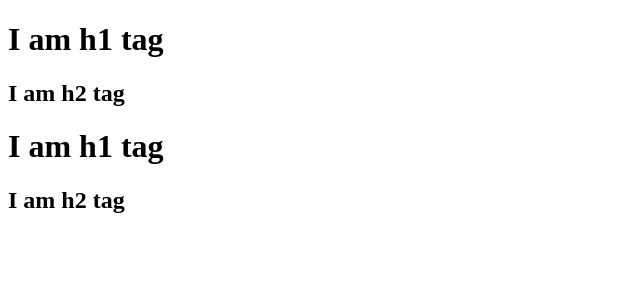
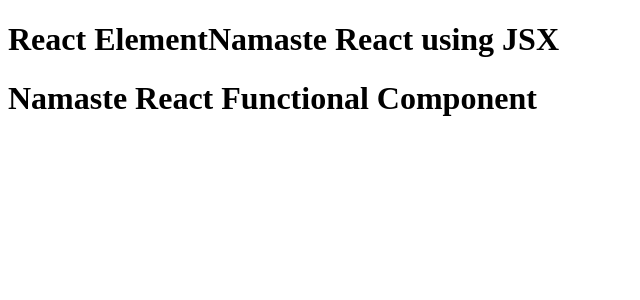
Before and after one commit to jasminedhar/namaste-react, a React (Vite) app: page / in a window 1280 px wide. Shown: the top 300 px of the page, without its empty margins (0-640 px from the left). Built offline with nearby package versions, Linux system fonts and the light colour scheme.

Commit message:
Episode 3

```diff
--- a/App.js
+++ b/App.js
@@ -1,21 +1,28 @@
-import React from 'react';
-import ReactDOM from 'react-dom/client';
+import React from "react";
+import ReactDOM from "react-dom/client";
 
-const parent = React.createElement("div", { id: "parent" }, [
-  React.createElement("div", { id: "child1" }, [
-    React.createElement("h1", { id: "heading1" }, "I am h1 tag"),
-    React.createElement("h2", { id: "heading2" }, "I am h2 tag"),
-  ]),
-  React.createElement("div", { id: "child2" }, [
-    React.createElement("h1", { id: "heading21" }, "I am h1 tag"),
-    React.createElement("h2", { id: "heading22" }, "I am h2 tag"),
-  ]),
-]);
-// const heading = React.createElement(
-//   "h1",
-//   { id: "heading" },
-//   "Hello World from React!"
-// );
-console.log(parent);
+//React Element
+
+const elem = <span>React Element</span>;
+
+const title = (
+  <h1 className="head" tabIndex="1">
+    {elem}
+    Namaste React using JSX
+  </h1>
+);
+
+// const Title = () => <h1 className="head">Namaste React using JSX</h1>;
+
+//React Functional Component
+const HeadingComponent = () => (
+  <div id="container">
+    {/* <Title /> */}
+    {title}
+    <h1 className="heading">Namaste React Functional Component</h1>
+  </div>
+);
+
 const root = ReactDOM.createRoot(document.getElementById("root"));
-root.render(parent);
+//root.render(heading);
+root.render(<HeadingComponent />);
--- a/index.css
+++ b/index.css
@@ -1,3 +1,3 @@
 #heading {
-    color: blue;
+  color: blue;
 }
--- a/index.html
+++ b/index.html
@@ -1,16 +1,15 @@
 <!DOCTYPE html>
 <html lang="en">
-
-<head>
-    <meta charset="UTF-8">
-    <meta name="viewport" content="width=device-width, initial-scale=1.0">
+  <head>
+    <meta charset="UTF-8" />
+    <meta name="viewport" content="width=device-width, initial-scale=1.0" />
     <link rel="stylesheet" href="./index.css" />
     <title>Namaste React</title>
-</head>
+  </head>
 
-<body>
+  <body>
     <div id="root">
-        <h1>Hello World!</h1>
+      <h1>Hello World!</h1>
     </div>
     <!-- <script>
     const heading = document.createElement("h1");
@@ -22,6 +21,5 @@
     <!-- <script crossorigin src="https://unpkg.com/react@18/umd/react.development.js"></script>
     <script crossorigin src="https://unpkg.com/react-dom@18/umd/react-dom.development.js"></script> -->
     <script type="module" src="./App.js"></script>
-</body>
-
+  </body>
 </html>
```
